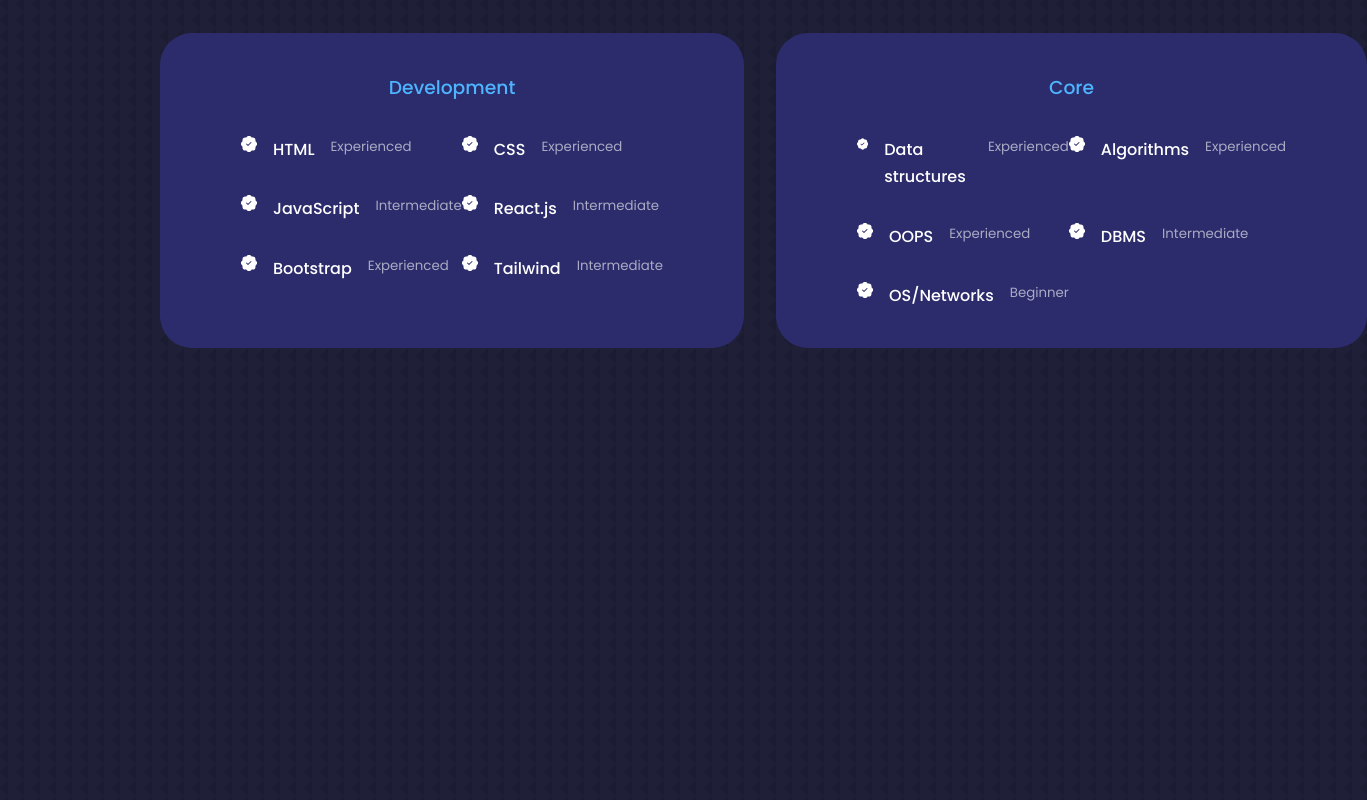
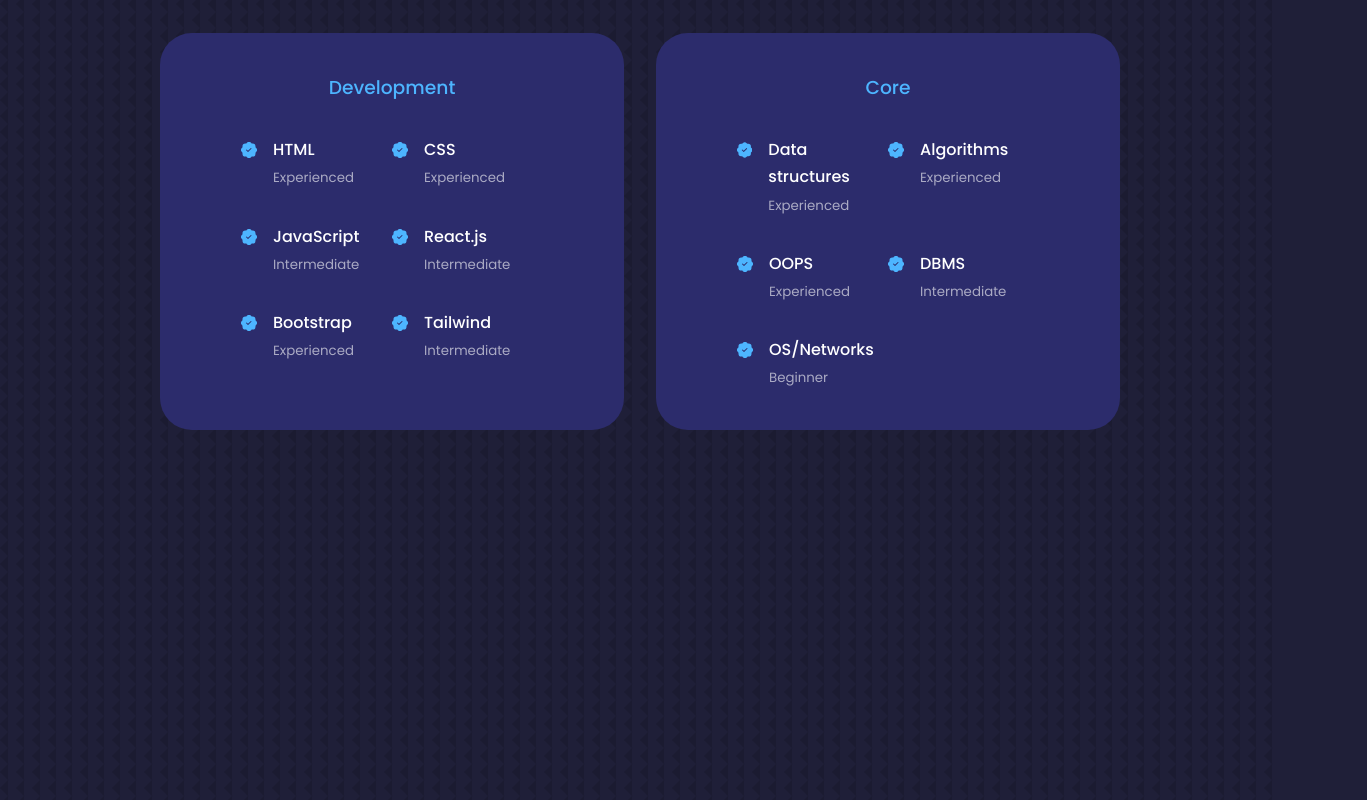
Before and after one commit to hardikbhasin/portfolio, a React (Create React App) app: page / in a window 1280 px wide. Shown: the part 1460-2260 px from the top of the page, 1367 px wide, since content can reach past the window. Built offline with nearby package versions, Linux system fonts and the light colour scheme.

Commit message:
changed the icons in experience component

```diff
--- a/src/components/experience/experience.css
+++ b/src/components/experience/experience.css
@@ -31,3 +31,7 @@
     display: flex;
     gap: 1rem;
 }
+.experience_details-icons{
+    margin-top: 6px;
+    color: var(--color-primary);
+}
--- a/src/components/experience/experience.jsx
+++ b/src/components/experience/experience.jsx
@@ -11,39 +11,51 @@
           <h3>Development</h3>
           <div className="experience_content">
             <article className="experience_details">
-              <BsPatchCheckFill />
+              <BsPatchCheckFill className='experience_details-icons' />
+              <div>
                 <h4>HTML</h4>
                 <small className="text-light">Experienced</small>
+              </div>
 
             </article>
             <article className="experience_details">
-              <BsPatchCheckFill />
+              <BsPatchCheckFill className='experience_details-icons' />
+              <div>
                 <h4>CSS</h4>
                 <small className="text-light">Experienced</small>
+              </div>
 
             </article>
             <article className="experience_details">
-              <BsPatchCheckFill />
+              <BsPatchCheckFill className='experience_details-icons' />
+              <div>
                 <h4>JavaScript</h4>
                 <small className="text-light">Intermediate</small>
+              </div>
 
             </article>
             <article className="experience_details">
-              <BsPatchCheckFill />
+              <BsPatchCheckFill className='experience_details-icons' />
+              <div>
                 <h4>React.js</h4>
                 <small className="text-light">Intermediate</small>
+              </div>
 
             </article>
             <article className="experience_details">
-              <BsPatchCheckFill />
+              <BsPatchCheckFill className='experience_details-icons' />
+              <div>
                 <h4>Bootstrap</h4>
                 <small className="text-light">Experienced</small>
+              </div>
 
             </article>
             <article className="experience_details">
-              <BsPatchCheckFill />
+              <BsPatchCheckFill className='experience_details-icons' />
+              <div>
                 <h4>Tailwind</h4>
                 <small className="text-light">Intermediate</small>
+              </div>
 
             </article>
 
@@ -55,33 +67,43 @@
           <h3>Core</h3>
           <div className="experience_content">
             <article className="experience_details">
-              <BsPatchCheckFill />
+              <BsPatchCheckFill className='experience_details-icons' />
+              <div>
                 <h4>Data structures</h4>
                 <small className="text-light">Experienced</small>
+              </div>
 
             </article>
             <article className="experience_details">
-              <BsPatchCheckFill />
+              <BsPatchCheckFill className='experience_details-icons' />
+              <div>
                 <h4>Algorithms</h4>
                 <small className="text-light">Experienced</small>
+              </div>
 
             </article>
             <article className="experience_details">
-              <BsPatchCheckFill />
+              <BsPatchCheckFill className='experience_details-icons' />
+              <div>
                 <h4>OOPS</h4>
                 <small className="text-light">Experienced</small>
+              </div>
 
             </article>
             <article className="experience_details">
-              <BsPatchCheckFill />
+              <BsPatchCheckFill className='experience_details-icons' />
+              <div>
                 <h4>DBMS</h4>
                 <small className="text-light">Intermediate</small>
+              </div>
 
             </article>
             <article className="experience_details">
-              <BsPatchCheckFill />
+              <BsPatchCheckFill className='experience_details-icons' />
+              <div>
                 <h4>OS/Networks</h4>
                 <small className="text-light">Beginner</small>
+              </div>
 
             </article>
 
```
Lines whose indentation alone changed are shown as unchanged.
